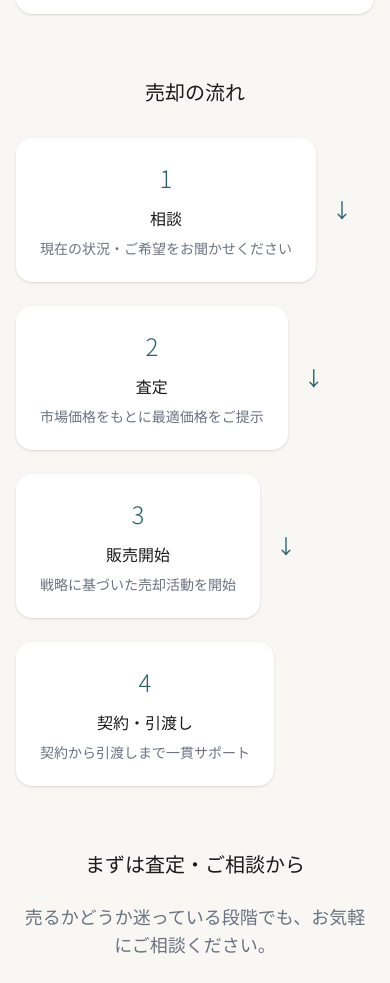
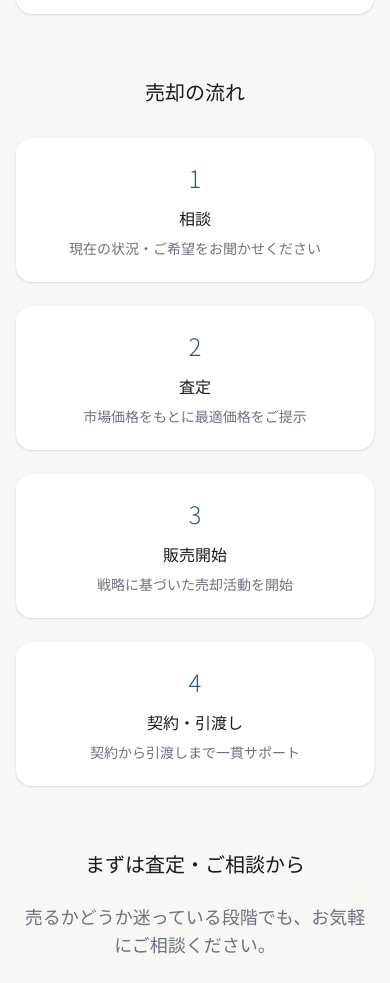
Before and after one commit to idsp0731-gif/onza-estate, a Next.js app: page /sale in a window 390 px wide. Shown: the part 2635-3618 px from the top of the page. Built offline with nearby package versions, Linux system fonts and the light colour scheme.

Commit message:
fix: 売却ページの流れの矢印を削除

```diff
--- a/src/app/sale/page.tsx
+++ b/src/app/sale/page.tsx
@@ -160,16 +160,11 @@ export default function SalePage() {
                 { step: '2', title: '査定', desc: '市場価格をもとに最適価格をご提示' },
                 { step: '3', title: '販売開始', desc: '戦略に基づいた売却活動を開始' },
                 { step: '4', title: '契約・引渡し', desc: '契約から引渡しまで一貫サポート' },
-              ].map((item, index, arr) => (
-                <div key={item.step} className="flex md:flex-col items-center gap-4 md:gap-0">
-                  <div className="bg-white p-6 rounded-2xl shadow-sm min-w-[200px] md:min-w-[180px] text-center">
-                    <div className="text-[#2C5F6E] text-2xl font-light mb-3">{item.step}</div>
-                    <h3 className="font-light mb-2">{item.title}</h3>
-                    <p className="font-light text-[#6B7280] text-sm">{item.desc}</p>
-                  </div>
-                  {index < arr.length - 1 && (
-                    <span className="text-[#2C5F6E] text-xl shrink-0 md:hidden">↓</span>
-                  )}
+              ].map((item) => (
+                <div key={item.step} className="bg-white p-6 rounded-2xl shadow-sm min-w-[200px] md:min-w-[180px] text-center">
+                  <div className="text-[#2C5F6E] text-2xl font-light mb-3">{item.step}</div>
+                  <h3 className="font-light mb-2">{item.title}</h3>
+                  <p className="font-light text-[#6B7280] text-sm">{item.desc}</p>
                 </div>
               ))}
             </div>
```
